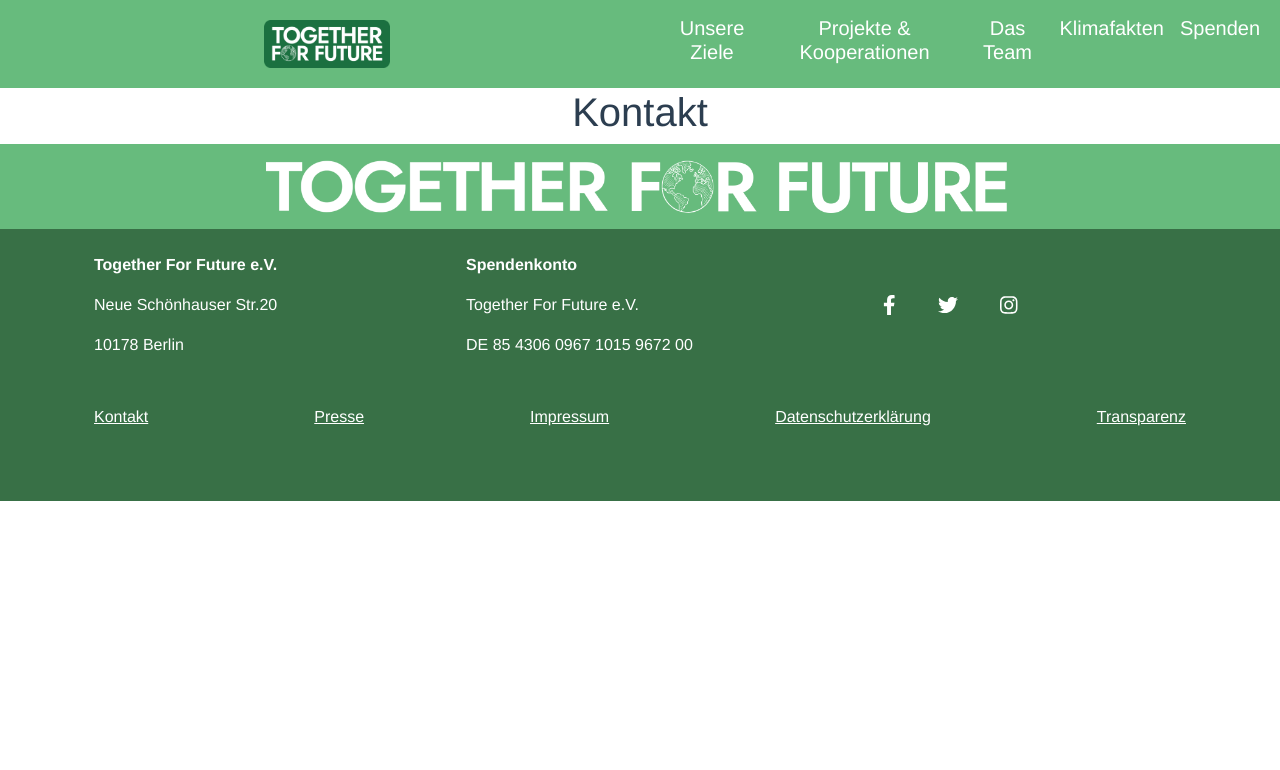
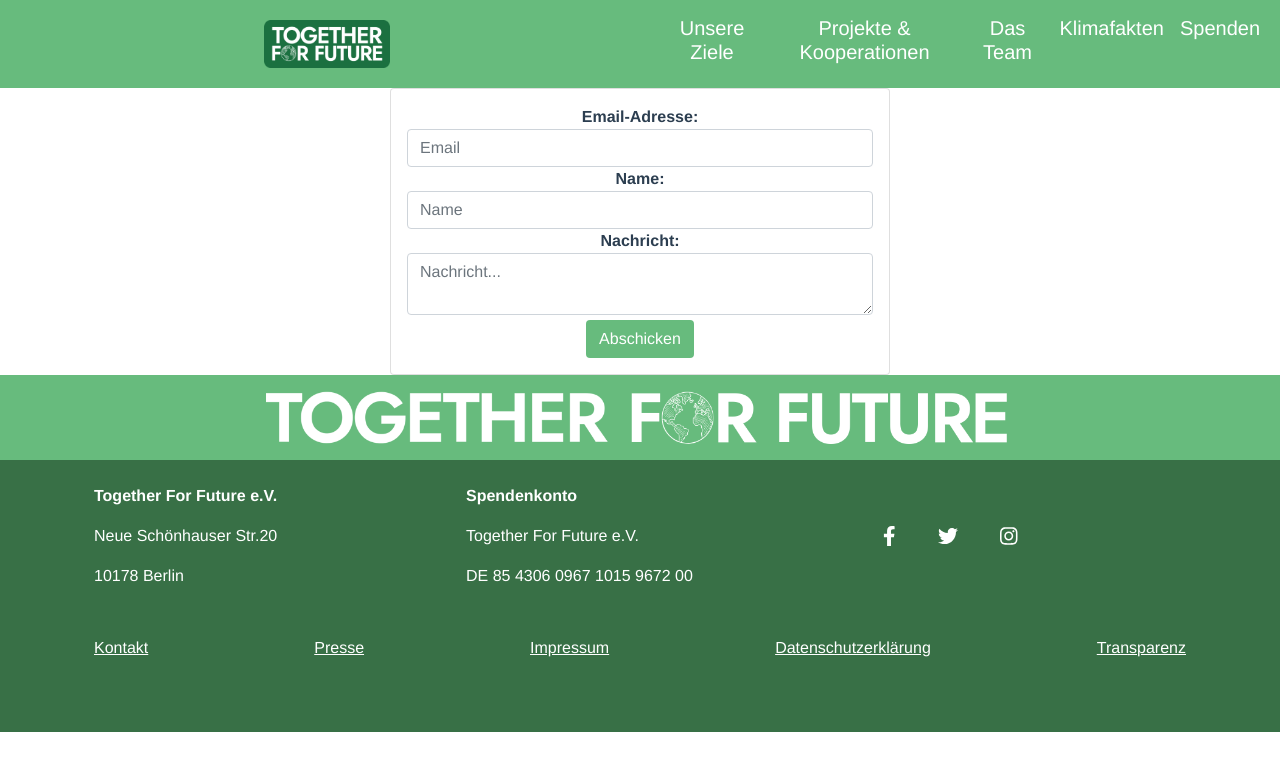
Before and after one commit to Hyphiin/thmProject_AWMT-TogetherForFuture, a Vue app: page / in a window 1280 px wide. Both pictures are taken after a click on the link "Kontakt". Shown: the top 770 px of the page. Built offline with nearby package versions, Linux system fonts and the light colour scheme.

Commit message:
Kontakt Formular mit Emailjs

```diff
--- a/package.json
+++ b/package.json
@@ -11,6 +11,7 @@
     "@fortawesome/fontawesome-free": "^5.15.2",
     "bootstrap": "^5.0.0-beta2",
     "core-js": "^3.6.5",
+    "emailjs-com": "^2.6.4",
     "vue": "^3.0.0"
   },
   "devDependencies": {
--- a/src/components/footerLinks/Kontakt.vue
+++ b/src/components/footerLinks/Kontakt.vue
@@ -1,17 +1,62 @@
 <template>
-  <div>
-    <h1>Kontakt</h1>
+  <div class="d-flex justify-content-center">
+    <div class="card">
+      <div class="card-body">
+        <form class="contact-form" @submit.prevent="sendEmail">
+          <div class="form-group">
+            <label class="fw-bold" for="exampleInputEmail1">Email-Adresse:</label>
+            <input name="user_email" type="email" class="form-control" id="exampleInputEmail1"
+                   aria-describedby="emailHelp" placeholder="Email">
+          </div>
+          <div class="form-group">
+            <label class="fw-bold" for="exampleInputName1">Name:</label>
+            <input name="user_name" type="text" class="form-control" id="exampleInputName1" placeholder="Name">
+          </div>
+          <div class="form-group">
+            <label class="fw-bold" for="exampleInputMessage1">Nachricht:</label>
+            <textarea name="message" type="text" class="form-control" id="exampleInputMessage1"
+                      placeholder="Nachricht..."></textarea>
+          </div>
+          <input type="submit" value="Abschicken" class="btn text-white">
+        </form>
+      </div>
+    </div>
   </div>
 </template>
 
 <script lang="ts">
 import {defineComponent} from 'vue';
+import emailjs from 'emailjs-com';
 
 export default defineComponent({
-name: "Kontakt"
+  name: "Kontakt",
+  setup() {
+    const sendEmail = (e: any) => {
+      emailjs.sendForm('service_1yji5rv', 'template_kjlwkvl', e.target,
+          'user_3Ksj4Myd3SiGgSh3qy0rs')
+          .then((result) => {
+            alert('Erfolg');
+            console.log('SUCCESS!', result.status, result.text);
+          }, (error) => {
+            alert('Fehlgeschlagen:(')
+            console.log('FAILED...', error);
+          });
+    }
+    return {
+      sendEmail
+    }
+  }
 });
 </script>
 
 <style scoped>
 
+.card {
+  width: 500px;
+}
+
+.btn{
+  margin-top: 5px;
+  background-color: #67bb7d;
+}
 </style>
```
Also changed, not shown: 1 other file (tests, documents, lock files or other folders).
